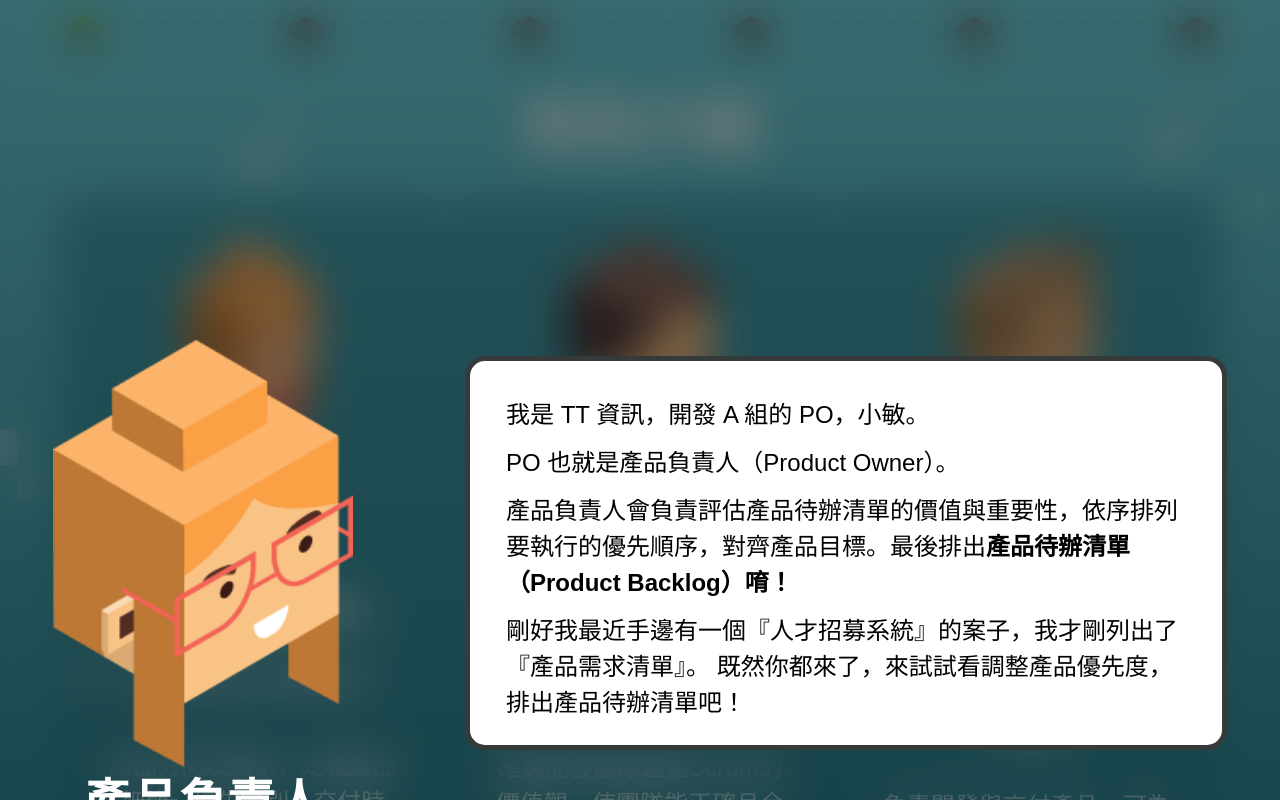
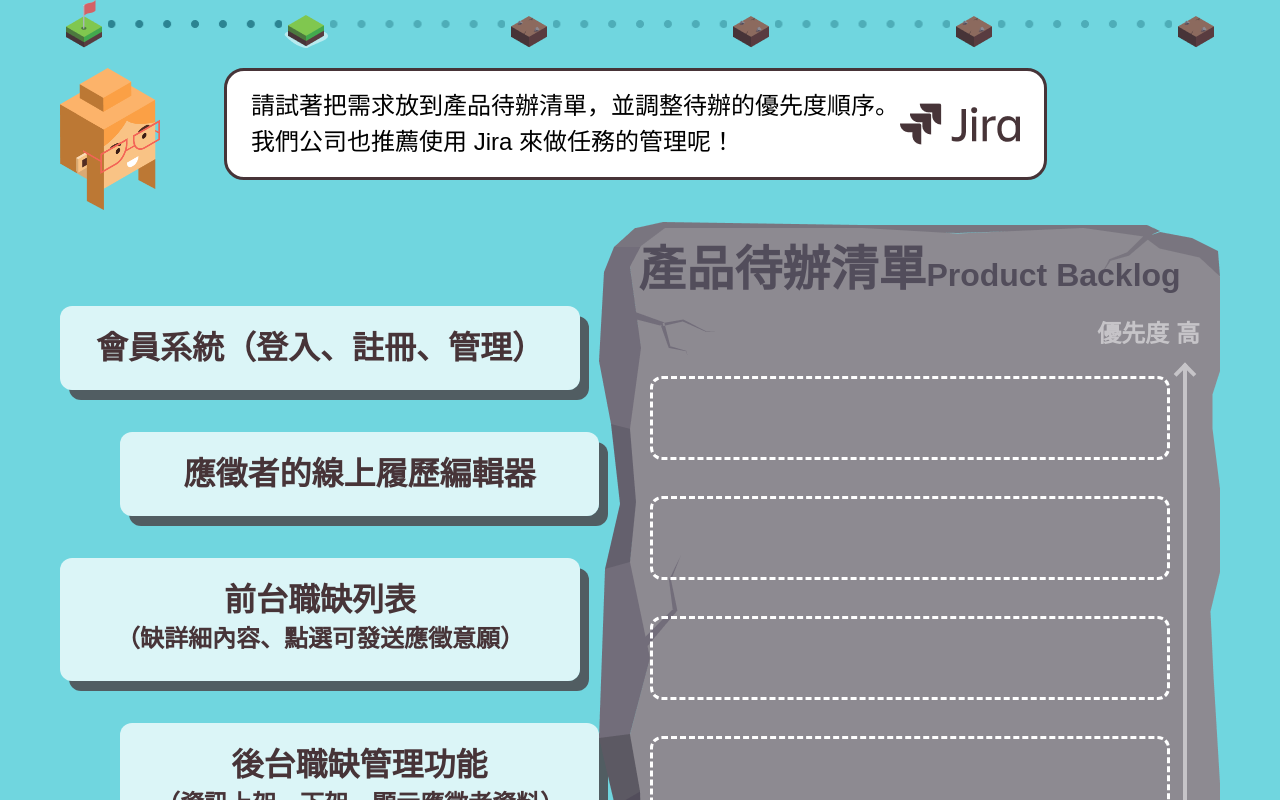
Before and after one commit to Yuwen-ctw/2022_F2E_W3_Scrum, a React (Create React App) app: page /spring in a window 1280 px wide. Shown: the top 800 px of the page. Built offline with nearby package versions, Linux system fonts and the light colour scheme; a web font is replaced by a local one.

Commit message:
Feat: add Dragging function in Todos section

```diff
--- a/package.json
+++ b/package.json
@@ -7,6 +7,7 @@
     "@testing-library/react": "^13.4.0",
     "@testing-library/user-event": "^13.5.0",
     "react": "^18.2.0",
+    "react-beautiful-dnd": "^13.1.1",
     "react-dom": "^18.2.0",
     "react-router-dom": "^6.4.3",
     "react-scripts": "5.0.1",
--- a/src/index.js
+++ b/src/index.js
@@ -6,9 +6,9 @@ import reportWebVitals from './reportWebVitals'
 
 const root = ReactDOM.createRoot(document.getElementById('root'))
 root.render(
-  <React.StrictMode>
-    <App />
-  </React.StrictMode>
+  // <React.StrictMode>
+  <App />
+  // </React.StrictMode>
 )
 
 // If you want to start measuring performance in your app, pass a function
--- a/src/pages/SpringPage.jsx
+++ b/src/pages/SpringPage.jsx
@@ -12,7 +12,7 @@ import { useNavigate } from 'react-router-dom'
 
 // TODO achieve state
 function SpringPage() {
-  const [step, setStep] = useState(1)
+  const [step, setStep] = useState(2)
   const [isComplete, setIscomplete] = useState(true)
   const navigate = useNavigate()
 
--- a/src/pages/SpringPageComponents/RetroSection/RetroSection.jsx
+++ b/src/pages/SpringPageComponents/RetroSection/RetroSection.jsx
@@ -25,7 +25,7 @@ const StyledBG = styled.img`
 `
 
 function RetroSection({ onAchieve }) {
-  const [isCorrect, setIsCorrect] = useState(false)
+  const [isCorrect, setIsCorrect] = useState(true)
   // disable the forward button first
   useEffect(() => onAchieve(false), [])
   function handleChangeInput(boolean) {
--- a/src/pages/SpringPageComponents/TodosSection/ProductBacklog.jsx
+++ b/src/pages/SpringPageComponents/TodosSection/ProductBacklog.jsx
@@ -1,17 +1,19 @@
 import styled from 'styled-components'
+import { Droppable, Draggable } from 'react-beautiful-dnd'
 import { stonewall } from '../../../assest/images'
 import DropContainer from '../share/DropContainer'
+import DragItem from '../share/DragItem'
 import Dropbox from '../share/Dropbox'
 import DropContainerTitle from '../share/DropContainTitle'
 
 const StyledContainer = styled.div`
+  position: relative;
   margin-top: 12px;
   margin-left: auto;
   width: 621px;
   height: 681px;
   background-image: url('${stonewall}');
   background-position: center;
-  // background-size: cover;
   background-repeat: no-repeat;
 `
 
@@ -21,9 +23,10 @@ const StyledTitle = styled(DropContainerTitle)`
 `
 
 const StyledDropContainer = styled(DropContainer)`
+  height: 444px;
   position: relative;
   margin-top: 65px;
-  gap: 36px;
+  gap: 20px;
   align-items: center;
 
   &::after,
@@ -79,46 +82,65 @@ const StyledLine = styled.div`
     rotate: 135deg;
   }
 `
-
-const StyledDropbox = styled(Dropbox)`
+const StyledBlankContainer = styled.div`
+  position: absolute;
+  display: ${({ showBlank }) => (showBlank ? 'grid' : 'none')};
+  width: 100%;
+  margin-top: 65px;
+  grid-template-columns: 1fr;
+  row-gap: 36px;
+`
+const StyledBlankbox = styled(Dropbox)`
   width: 520px;
   height: 84px;
+  justify-self: center;
 `
-// const StyledDropbox = styled.li`
-//   max-width: 520px;
-//   padding: 24px 36px;
-//   border-radius: 12px;
-//   background: rgba(255, 255, 255, 0.75);
-//   box-shadow: 9px 10px 0 0 rgba(71, 52, 56, 0.75);
-//   font-weight: 700;
-//   font-size: 32px;
-//   line-height: 36px;
-//   text-align: center;
-//   color: var(--SecondDarkL);
-//   cursor: grab;
 
-//   &:nth-child(even) {
-//     margin-left: 60px;
-//   }
+const StyledDragItem = styled(DragItem)`
+  width: 520px;
+`
 
-//   span {
-//     font-size: 24px;
-//   }
-// `
-
-function ProductBacklog() {
+function ProductBacklog({ dropboxs }) {
+  const showBlank = dropboxs.length === 0 ? true : false
   return (
     <StyledContainer>
       <StyledTitle>
         產品待辦清單<span>Product Backlog</span>
       </StyledTitle>
-      <StyledDropContainer>
-        <StyledLine />
-        <StyledDropbox></StyledDropbox>
-        <StyledDropbox></StyledDropbox>
-        <StyledDropbox></StyledDropbox>
-        <StyledDropbox></StyledDropbox>
-      </StyledDropContainer>
+      <StyledBlankContainer showBlank={showBlank}>
+        <StyledBlankbox />
+        <StyledBlankbox />
+        <StyledBlankbox />
+        <StyledBlankbox />
+      </StyledBlankContainer>
+      <Droppable droppableId="backlog">
+        {provided => (
+          <StyledDropContainer
+            {...provided.droppableProps}
+            ref={provided.innerRef}
+          >
+            <StyledLine />
+            {dropboxs.map((item, index) => (
+              <Draggable
+                draggableId={`todos-right-${index}`}
+                index={index}
+                key={index}
+              >
+                {provided => (
+                  <StyledDragItem
+                    {...provided.dragHandleProps}
+                    {...provided.draggableProps}
+                    ref={provided.innerRef}
+                  >
+                    {item.item}
+                  </StyledDragItem>
+                )}
+              </Draggable>
+            ))}
+            {provided.placeholder}
+          </StyledDropContainer>
+        )}
+      </Droppable>
     </StyledContainer>
   )
 }
--- a/src/pages/SpringPageComponents/TodosSection/Todos.jsx
+++ b/src/pages/SpringPageComponents/TodosSection/Todos.jsx
@@ -1,7 +1,7 @@
 import styled from 'styled-components'
 import DropContainer from '../share/DropContainer'
 import DragItem from '../share/DragItem'
-
+import { Droppable, Draggable } from 'react-beautiful-dnd'
 const StyledDropContainer = styled(DropContainer)`
   margin-top: 96px;
   display: flex;
@@ -17,24 +17,52 @@ const StyledDragItem = styled(DragItem)`
   }
 `
 
-// TODO create the dragging style
-
-function Todos() {
+function Todos({ dragItems }) {
+  function getDraggingStyle(style, isDragging) {
+    const draggingStyle = isDragging
+      ? {
+          scale: '0.6',
+          margin: '0 104px',
+          opacity: '0.75',
+          outline: '3px solid #473438',
+        }
+      : {}
+    return { ...style, ...draggingStyle }
+  }
   return (
-    <StyledDropContainer>
-      <StyledDragItem>會員系統（登入、註冊、管理）</StyledDragItem>
-      <StyledDragItem>應徵者的線上履歷編輯器</StyledDragItem>
-      <StyledDragItem>
-        前台職缺列表
-        <br />
-        <span>（缺詳細內容、點選可發送應徵意願）</span>
-      </StyledDragItem>
-      <StyledDragItem>
-        後台職缺管理功能
-        <br />
-        <span>（資訊上架、下架、顯示應徵者資料）</span>
-      </StyledDragItem>
-    </StyledDropContainer>
+    <Droppable droppableId="todos">
+      {provided => (
+        <StyledDropContainer
+          {...provided.droppableProps}
+          ref={provided.innerRef}
+        >
+          {dragItems.map((item, index) => (
+            <Draggable
+              draggableId={`todos-left-${index}`}
+              index={index}
+              key={index}
+            >
+              {(provided, snapshot) => {
+                return (
+                  <StyledDragItem
+                    {...provided.dragHandleProps}
+                    {...provided.draggableProps}
+                    ref={provided.innerRef}
+                    style={getDraggingStyle(
+                      provided.draggableProps.style,
+                      snapshot.isDragging
+                    )}
+                  >
+                    {item.item}
+                  </StyledDragItem>
+                )
+              }}
+            </Draggable>
+          ))}
+          {provided.placeholder}
+        </StyledDropContainer>
+      )}
+    </Droppable>
   )
 }
 
--- a/src/pages/SpringPageComponents/TodosSection/TodosSection.jsx
+++ b/src/pages/SpringPageComponents/TodosSection/TodosSection.jsx
@@ -1,9 +1,10 @@
 import styled from 'styled-components'
+import { DragDropContext } from 'react-beautiful-dnd'
 import TaskIntro from './TaskIntro'
 import ProductBacklog from './ProductBacklog'
 import Todos from './Todos'
 import { todos_bg } from '../../../assest/images'
-import { useEffect } from 'react'
+import { useEffect, useState } from 'react'
 const StyledBG = styled.img`
   position: absolute;
   width: calc(100% + 120px);
@@ -19,19 +20,74 @@ const StyledContainer = styled.div`
 `
 
 function TodosSection({ onAchieve }) {
-  // TODO handle Achieve state
   // disable the forward button first
   useEffect(() => onAchieve(false), [])
+
+  const [items, setItems] = useState({
+    todos: [
+      { item: <DragContent_login /> },
+      { item: <DragContent_editor /> },
+      { item: <DragContent_frontend /> },
+      { item: <DragContent_backend /> },
+    ],
+    backlog: [],
+  })
+
+  function handleDragEnd(e) {
+    // get information
+    const { source, destination } = e
+    if (!destination) return
+    // copy array
+    const nextDrags = { ...items }
+    // remove the drag item from source
+    const [moveItem] = nextDrags[source.droppableId].splice(source.index, 1)
+    // add the drag item to destination
+    nextDrags[destination.droppableId].splice(destination.index, 0, moveItem)
+    // update state
+    setItems(nextDrags)
+    // check achieve state
+    if (nextDrags.backlog.length === 4) onAchieve(true)
+    else onAchieve(false)
+  }
 
   return (
     <>
       <TaskIntro />
       <StyledContainer>
-        <Todos />
-        <ProductBacklog />
+        <DragDropContext onDragEnd={handleDragEnd}>
+          <Todos dragItems={items.todos} />
+          <ProductBacklog dropboxs={items.backlog} />
+        </DragDropContext>
       </StyledContainer>
       <StyledBG src={todos_bg} alt="beach" />
     </>
   )
 }
 export default TodosSection
+
+function DragContent_login() {
+  return <>會員系統（登入、註冊、管理）</>
+}
+
+function DragContent_editor() {
+  return <>應徵者的線上履歷編輯器</>
+}
+function DragContent_frontend() {
+  return (
+    <>
+      前台職缺列表
+      <br />
+      <span>（缺詳細內容、點選可發送應徵意願）</span>
+    </>
+  )
+}
+
+function DragContent_backend() {
+  return (
+    <>
+      後台職缺管理功能
+      <br />
+      <span>（資訊上架、下架、顯示應徵者資料）</span>
+    </>
+  )
+}
--- a/src/pages/SpringPageComponents/share/DragItem.jsx
+++ b/src/pages/SpringPageComponents/share/DragItem.jsx
@@ -11,7 +11,7 @@ const DragItem = styled.li`
   text-align: center;
   color: var(--SecondDarkL);
   cursor: grab;
-
+  -webkit-user-select: none;
   span {
     font-size: 24px;
   }
```
Also changed, not shown: 1 other file (tests, documents, lock files or other folders).
